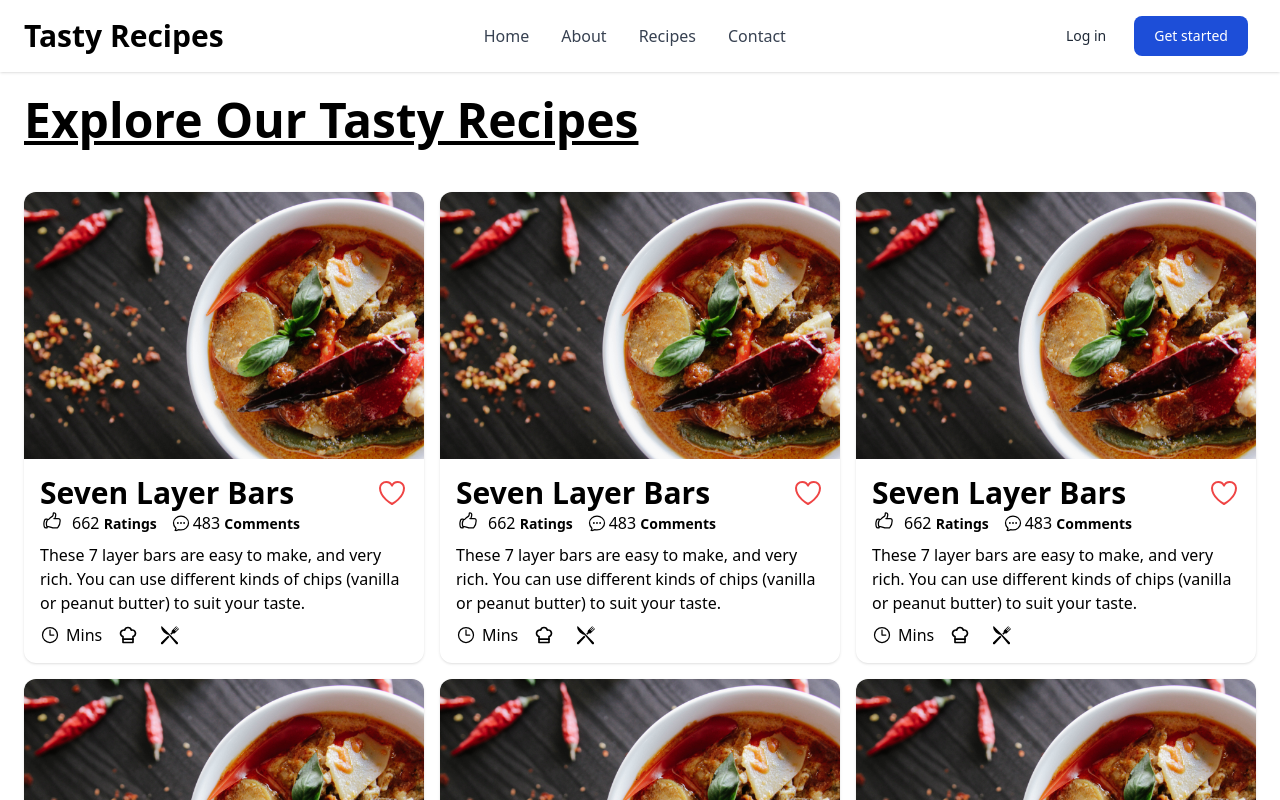
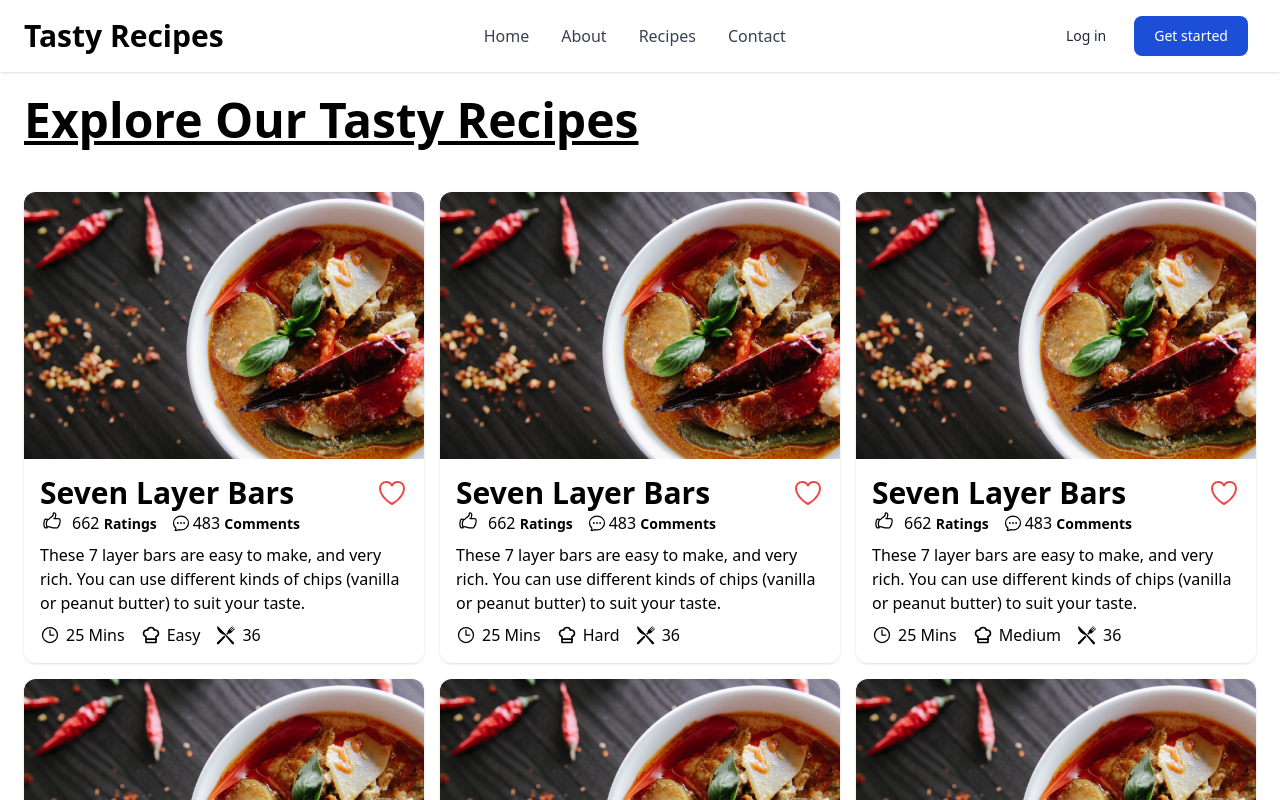
Before and after one commit to Jon-Felipe/Tasty-React, a React (Vite) app: page /recipes in a window 1280 px wide. Shown: the top 800 px of the page. Built offline with nearby package versions, Linux system fonts and the light colour scheme.

Commit message:
added required props

```diff
--- a/src/pages/Recipes.tsx
+++ b/src/pages/Recipes.tsx
@@ -23,6 +23,9 @@ const Recipes = (props: Props) => {
               ratingAmt={recipe.ratings}
               reviews={recipe.reviews}
               description={recipe.description}
+              cookTime={recipe.recipe_details.cook_time}
+              difficulty={recipe.recipe_details.difficulty}
+              serving={recipe.recipe_details.servings}
             />
           );
         })}
```
